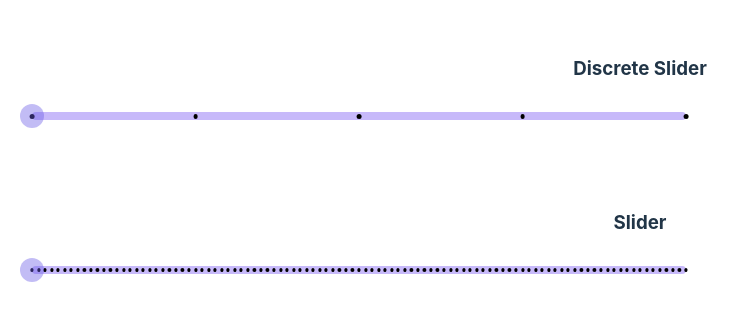
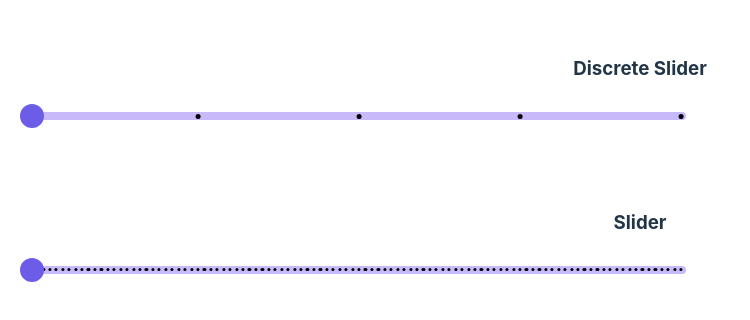
Before and after one commit to SaiShr1/SlideBar-Repo, a React (Vite) app: page / in a window 1280 px wide. Shown: the part 210-530 px from the top of the page, without its empty margins (0-750 px from the left). Built offline with nearby package versions, Linux system fonts and the light colour scheme.

Commit message:
style:"Added pointer to track, fixed SCSS format to pure css, aligned marks to proper centre of track, marks are now pixel perfect"

```diff
--- a/src/components/Sliders/SliderBar.css
+++ b/src/components/Sliders/SliderBar.css
@@ -1,11 +1,12 @@
-.SliderBar {
-  margin: 0.3125rem 0;
-}
 .SliderBar-Wrapper {
   /* border-radius: 100%; */
   height: 5.5rem;
   width: 40.875rem;
   position: relative;
+}
+
+.SliderBar {
+  margin: 0.3125rem 0;
 }
 
 .SliderBar-track {
@@ -15,10 +16,11 @@
   border-radius: 0.5rem;
   height: 0.5rem;
   outline: none;
+  cursor: pointer;
   position: relative;
   width: 100%;
-
-  &::-webkit-slider-thumb {
+}
+.SliderBar-track::-webkit-slider-thumb {
   -webkit-appearance: none; /* Override default look */
   appearance: none;
   background: rgba(108, 92, 231, 0);
@@ -28,12 +30,9 @@
   cursor: pointer;
   transition: all 0.1s ease-in-out;
   transform: translateX(-50%);
-    &:hover {
-      transform: scale(1.5);
-    }
 }
 
-  &::-moz-range-thumb {
+.SliderBar-track::-moz-range-thumb {
   background: rgba(108, 92, 231, 0);
   height: 1.25rem;
   width: 1.25rem;
@@ -41,21 +40,17 @@
   cursor: pointer;
 }
 
-  &::-ms-thumb {
+.SliderBar-track::-ms-thumb {
   background: rgba(108, 92, 231, 0);
   height: 1.25rem;
   width: 1.25rem;
   border-radius: 100%;
   cursor: pointer;
 }
-}
 
 .Slider-marks-wrapper {
-  /* display: flex; */
-  /* justify-content: center; */
-  /* align-items: center; */
   position: relative;
-  width: 100%;
+  width: 98.5%;
   margin: 0 auto;
   display: flex;
   align-items: center;
@@ -63,9 +58,8 @@
 
 .Slider-mark {
   transform: translateX(-50%);
-  top: -0.75rem;
+  top: -0.74rem;
   position: absolute;
-  /* background: #c7b9fa; */
   background: #000000;
   height: 0.3rem;
   width: 0.3rem;
@@ -76,7 +70,7 @@
 
 .Slider-mark-for-each-step {
   transform: translateX(-50%);
-  top: -0.7rem;
+  top: -0.74rem;
   position: absolute;
   /* background: #c7b9fa; */
   background: #000000;
@@ -97,7 +91,7 @@
 .Slider-custom-thumb {
   top: -1.35rem;
   position: absolute;
-  background: rgba(108, 92, 231, 0.41);
+  background: rgba(108, 92, 231, 1);
   height: 1.5rem;
   width: 1.5rem;
   border-radius: 50%;
@@ -105,10 +99,13 @@
   transform: translateX(-50%);
   transform-origin: 250%;
   transition: transform 0.25s ease-in-out; /* "transform 0.25s ease-in-out"This part is important, this will also make thumb scale smooth without applying transition to it's motion while sliding*/
-  &:hover {
+}
+
+.Slider-custom-thumb:hover {
   transform: scale(1.25);
 }
-  &:before {
+
+.Slider-custom-thumb:before {
   content: "";
   position: absolute;
   top: 50%;
@@ -118,7 +115,6 @@
   transform: translate(-50%, -50%);
   background: transparent; /* Invisible but clickable area */
   z-index: -1;
-  }
 }
 
 .SliderBar-label-container {
```
Lines whose indentation alone changed are shown as unchanged.
